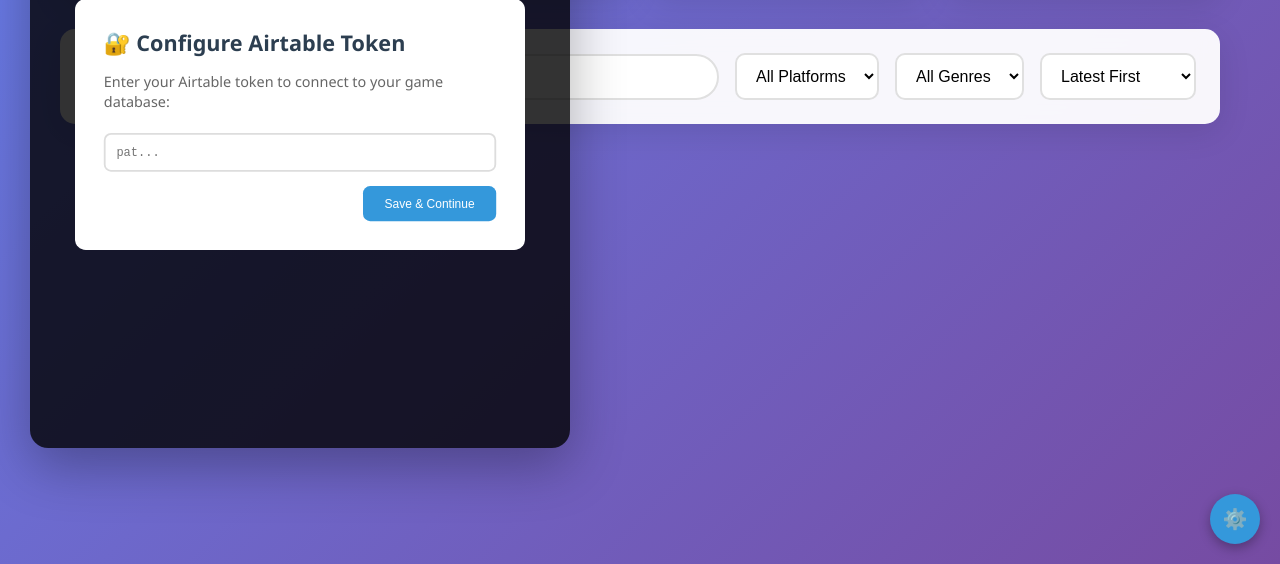
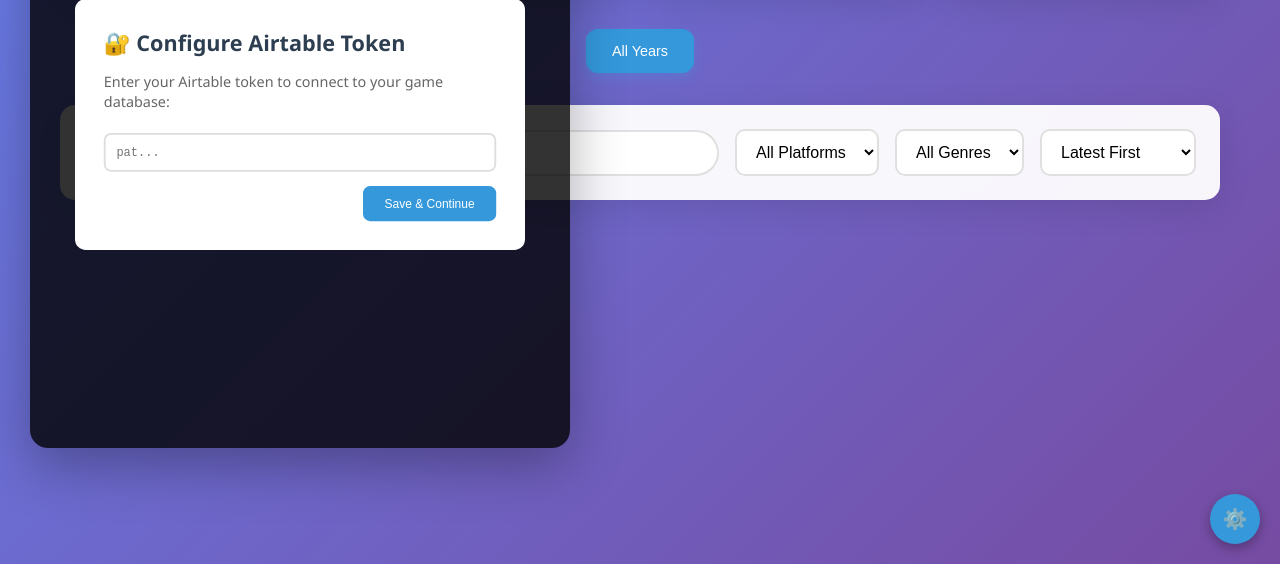
Before and after one commit to zehroque21/game-catalog, a plain HTML site: page index.html in a window 1280 px wide. Shown: the part 236-800 px from the top of the page. Drawn offline with Linux system fonts and the light colour scheme.

Commit message:
Fix: Add missing yearTabs element to HTML

```diff
--- a/index.html
+++ b/index.html
@@ -67,6 +67,9 @@
 
         <!-- Filters and Search -->
         <section class="filters-section">
+            <div class="year-tabs" id="yearTabs">
+                <!-- Year tabs will be dynamically inserted here -->
+            </div>
             <div class="filters-container">
                 <div class="search-box">
                     <i class="fas fa-search"></i>
```
Also changed, not shown: 1 other file.
